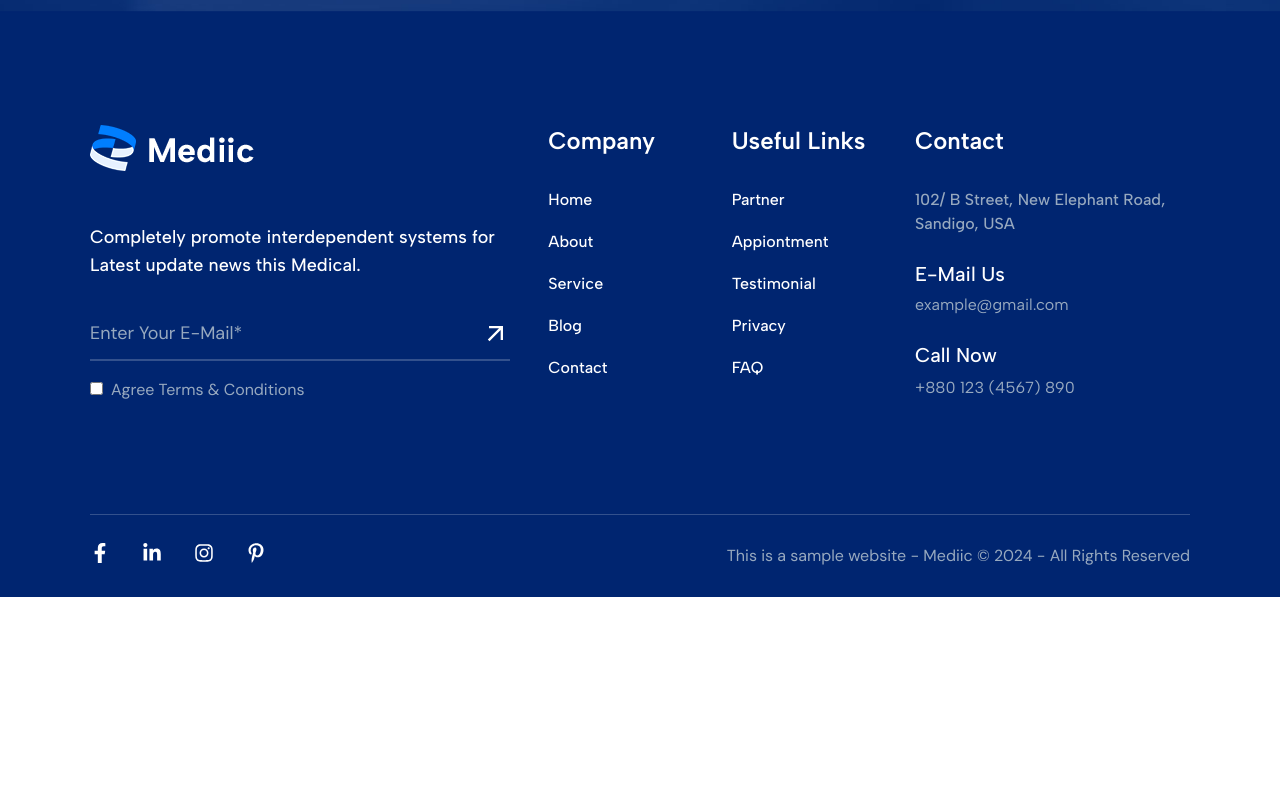
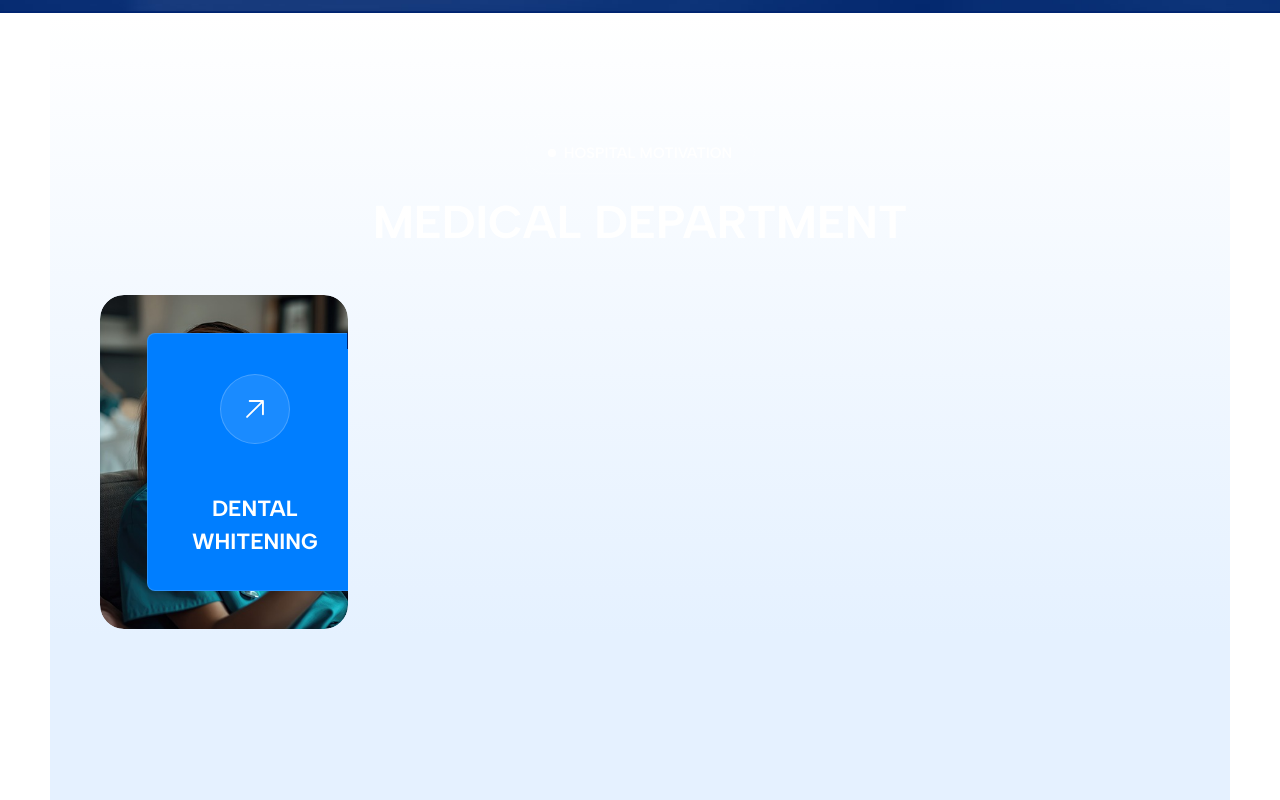
Before and after one commit to jisan5620jk/mediic, a React (Vite) app: page /home3 in a window 1280 px wide. Shown: the part 2960-3760 px from the top of the page. Before the commit the page ends 3557 px from the top, so only its background shows below. Built offline with nearby package versions, Linux system fonts and the light colour scheme.

Commit message:
add Portfolio Component

```diff
--- a/src/Component3/Portfolio/Portfolio.jsx
+++ b/src/Component3/Portfolio/Portfolio.jsx
@@ -1,53 +1,18 @@
-/* eslint-disable no-unused-vars */
-import { FaPlus } from "react-icons/fa6";
-import portfolioThumb from "/images/portfolio4-1.jpg";
-import portfolioThumb2 from "/images/portfolio4-2.jpg";
-import portfolioThumb3 from "/images/portfolio4-3.jpg";
-import portfolioThumb4 from "/images/portfolio4-4.jpg";
-import { Swiper, SwiperSlide } from "swiper/react";
-import "swiper/css";
-import PortfolioCard from "./PortfolioCard";
+import PortfolioCard from './PortfolioCard';
+import { Swiper, SwiperSlide } from 'swiper/react';
+import portfolioThumb from '/images/port1.jpg';
+import 'swiper/css';
+import { FaCircle, FaSquareFull } from 'react-icons/fa6';
+import { HiOutlineArrowRight } from 'react-icons/hi2';
 
-const portfolioData = [
+const PortfolioData = [
   {
     id: 1,
     portfolioThumb: portfolioThumb,
-    portfolioSubTilte: "Design",
-    portfolioTitle: "Mobile UI/UX Design",
-    portfolioUrl: "/portfolio_details",
-    portfolioBtn: <FaPlus />,
-  },
-  {
-    id: 2,
-    portfolioThumb: portfolioThumb2,
-    portfolioSubTilte: "Technology",
-    portfolioTitle: "Cyber Security & Protect",
-    portfolioUrl: "/portfolio_details",
-    portfolioBtn: <FaPlus />,
-  },
-  {
-    id: 3,
-    portfolioThumb: portfolioThumb3,
-    portfolioSubTilte: "IT Solution",
-    portfolioTitle: "Website Development",
-    portfolioUrl: "/portfolio_details",
-    portfolioBtn: <FaPlus />,
-  },
-  {
-    id: 4,
-    portfolioThumb: portfolioThumb4,
-    portfolioSubTilte: "Technology",
-    portfolioTitle: "Cyber Security & Protect",
-    portfolioUrl: "/portfolio_details",
-    portfolioBtn: <FaPlus />,
-  },
-  {
-    id: 5,
-    portfolioThumb: portfolioThumb2,
-    portfolioSubTilte: "IT Solution",
-    portfolioTitle: "Website Development",
-    portfolioUrl: "/portfolio_details",
-    portfolioBtn: <FaPlus />,
+    portfolioShape: <FaSquareFull />,
+    portfolioTitle: 'Dental Whitening',
+    portfolioUrl: '/',
+    btnIcon: <HiOutlineArrowRight />,
   },
 ];
 
@@ -56,64 +21,66 @@ const Portfolio = () => {
     loop: true,
     spaceBetween: 30,
     speed: 1000,
-    centeredSlides: true,
     initialSlide: 1,
     autoplay: true,
     breakpoints: {
       320: {
         slidesPerView: 1,
       },
-      768: {
+      576: {
         slidesPerView: 2,
       },
+      768: {
+        slidesPerView: 3,
+      },
       992: {
-        slidesPerView: 3,
+        slidesPerView: 4,
       },
       1400: {
         slidesPerView: 4,
       },
     },
   };
+
   return (
-    <section className="portfolio2 relative z-10 py-28 bg-white">
-      <div className="Container">
-        <div>
-          <h5 className="font-AlbertSans text-[19px] font-semibold text-PrimaryColor-0 relative pl-5 before:absolute before:top-1/2 before:-translate-y-1/2 before:left-0 before:h-[10px] before:w-[10px] before:bg-PrimaryColor-0 before:rounded-full">
-            PORTFOLIO
-          </h5>
-          <h1 className="font-AlbertSans font-bold text-xl leading-7 sm:text-[34px] sm:leading-[44px] md:text-[44px] md:leading-[54px] lg:text-[30px] lg:leading-[40px] xl:text-[44px] xl:leading-[46px] 2xl:text-[48px] 2xl:leading-[50px] text-HeadingColor-0 mt-3 mb-4">
-            Our Completed <span className="text-PrimaryColor-0">Projects</span>
+    <section className='mx-2 lg:mx-[50px] px-2 lg:px-[50px]  bg-gradient-to-t from-BodyBg-0 from-25% py-[120px] relative rounded-b-[30px]'>
+      <div className='text-center'>
+        <div className='inline-block mb-5'>
+          <h6 className='flex items-center justify-start gap-2 bg-white bg-opacity-0 text-white text-[15px] font-semibold border border-white border-opacity-10 rounded-full font-AlbertSans px-[22px] py-2 uppercase'>
+            <FaCircle size={'8'} />
+            Hospital Motivation
+          </h6>
+        </div>
+        <h1 className='font-AlbertSans font-bold uppercase text-white text-[20px] leading-[28px] sm:text-[38px] sm:leading-[48px] md:text-[48px] md:leading-[58px] lg:text-[40px] lg:leading-[50px] xl:text-[46px] xl:leading-[57px] 2xl:text-[55px] 2xl:leading-[67px]'>
+          Medical Department
         </h1>
       </div>
-      </div>
-      <div className="mt-[60px] 2xl:mx-[60px]">
+      <div className='relative z-10 mt-[44px]'>
         <Swiper {...settings}>
-          <div>
-            {portfolioData.map(
+          {PortfolioData.map(
             ({
               id,
               portfolioThumb,
-                portfolioSubTilte,
+              portfolioShape,
               portfolioTitle,
               portfolioUrl,
-                portfolioBtn,
+              btnIcon,
             }) => {
               return (
                 <SwiperSlide key={id}>
-                    <div>
+                  <div className='pb-[94px]'>
                     <PortfolioCard
                       portfolioThumb={portfolioThumb}
-                        portfolioSubTilte={portfolioSubTilte}
+                      portfolioShape={portfolioShape}
+                      portfolioTitle={portfolioTitle}
                       portfolioUrl={portfolioUrl}
-                        portfolioTitle={portfolioTitle}
-                        portfolioBtn={portfolioBtn}
+                      btnIcon={btnIcon}
                     />
                   </div>
                 </SwiperSlide>
               );
             }
           )}
-          </div>
         </Swiper>
       </div>
     </section>
--- a/src/Component3/Portfolio/PortfolioCard.jsx
+++ b/src/Component3/Portfolio/PortfolioCard.jsx
@@ -1,38 +1,39 @@
 /* eslint-disable react/prop-types */
-import { Link } from "react-router-dom";
+import { Link } from 'react-router-dom';
 
 const PortfolioCard = ({
   portfolioThumb,
-  portfolioSubTilte,
+  portfolioShape,
   portfolioTitle,
   portfolioUrl,
-  portfolioBtn,
+  btnIcon,
 }) => {
   return (
-    <div>
-      <div className="portfolio-box relative z-10 group overflow-hidden">
-        <div className="portfolio-box-thumb rounded-md relative overflow-hidden before:absolute before:bottom-0 before:left-1/2 before:w-0 before:h-full before:bg-HeadingColor-0 before:transition-all before:duration-500 group-hover:before:w-full group-hover:before:left-0 before:z-10 group-hover:before:opacity-60">
-          <img src={portfolioThumb} draggable={false} className="w-full" />
-        </div>
-        <div className="portfolio-box-content rounded-md overflow-hidden absolute z-10 w-11/12 left-1/2 -translate-x-1/2 -bottom-full bg-white border-PrimaryColor-0 transition-all duration-500 group-hover:bottom-5">
-          <Link
-            to={portfolioUrl}
-            className="portfolio-btn transition-all duration-500 flex justify-center py-3"
-          >
-            <button className="flex items-center justify-center text-2xl text-PrimaryColor-0">
-              {portfolioBtn}
-            </button>
-          </Link>
-          <div className="bg-PrimaryColor-0 px-5 py-6">
+    <div className='relative z-10 rounded-3xl overflow-hidden group'>
+      <span className='absolute bg-PrimaryColor-0 bg-opacity-75 left-[12.5%] top-0 h-full w-0 transition-all duration-500 z-10 group-hover:w-[25%] group-hover:left-0'></span>
+      <span className='absolute bg-PrimaryColor-0 bg-opacity-75 left-[37.5%] top-0 h-full w-0 transition-all duration-500 z-10 group-hover:w-[25%] group-hover:left-[25%]'></span>
+      <span className='absolute bg-PrimaryColor-0 bg-opacity-75 left-[62.5%] top-0 h-full w-0 transition-all duration-500 z-10 group-hover:w-[25%] group-hover:left-1/2'></span>
+      <span className='absolute bg-PrimaryColor-0 bg-opacity-75 left-[87.5%] top-0 h-full w-0 transition-all duration-500 z-10 group-hover:w-[25%] group-hover:left-[75%]'></span>
+      <img
+        src={portfolioThumb}
+        draggable='false'
+        className='rounded-3xl overflow-hidden'
+      />
+      <div className='absolute top-1/2 left-[47px] z-20 -translate-y-1/2 mx-auto'>
+        <div className='relative z-10 text-center bg-PrimaryColor-0 border border-white border-opacity-15 rounded-lg pt-10 pb-8 px-11'>
+          <div className='absolute z-10 -right-[1px] -top-[1px] text-Secondarycolor-0'>
+            {portfolioShape}
+          </div>
+          <div className='inline-block'>
             <Link to={portfolioUrl}>
-              <button className="font-AlbertSans font-semibold text-xl lg:text-lg xl:text-[26px] text-white text-left">
-                {portfolioTitle}
+              <button className='size-[70px] rounded-full flex items-center justify-center m-auto border border-white text-white text-3xl border-opacity-20 bg-white bg-opacity-10 -rotate-45'>
+                {btnIcon}
               </button>
             </Link>
-            <p className="font-AlbertSans text-white mt-1">
-              {portfolioSubTilte}
-            </p>
           </div>
+          <h4 className='font-AlbertSans font-bold text-[22px] text-white pt-12 uppercase '>
+            {portfolioTitle}
+          </h4>
         </div>
       </div>
     </div>
--- a/src/Component3/Service/ServiceCard.jsx
+++ b/src/Component3/Service/ServiceCard.jsx
@@ -7,7 +7,8 @@ const ServiceCard = ({
   serviceSubTitle,
   serviceTitle,
   serviceDesc,
-  serviceUrl,btnContent,
+  serviceUrl,
+  btnContent,
   btnIcon,
 }) => {
   return (
--- a/src/Pages/Home3/Home3.jsx
+++ b/src/Pages/Home3/Home3.jsx
@@ -1,6 +1,7 @@
 import About from "../../Component3/About/About";
 import Banner from "../../Component3/Banner/Banner";
 import Brand from "../../Component3/Brand/Brand";
+import Portfolio from "../../Component3/Portfolio/Portfolio";
 import Service from "../../Component3/Service/Service";
 
 const Home3 = () => {
@@ -10,6 +11,7 @@ const Home3 = () => {
       <Brand />
       <About />
       <Service />
+      <Portfolio />
     </>
   );
 };
```
Also changed, not shown: public/images/port1.jpg (added). Lines whose indentation alone changed are shown as unchanged.
